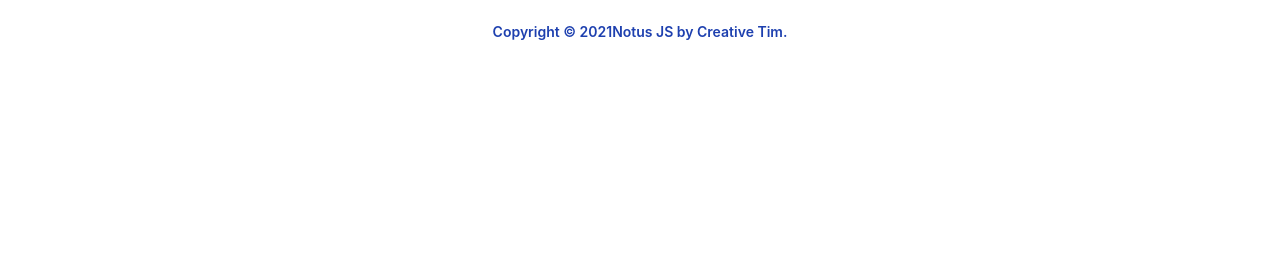
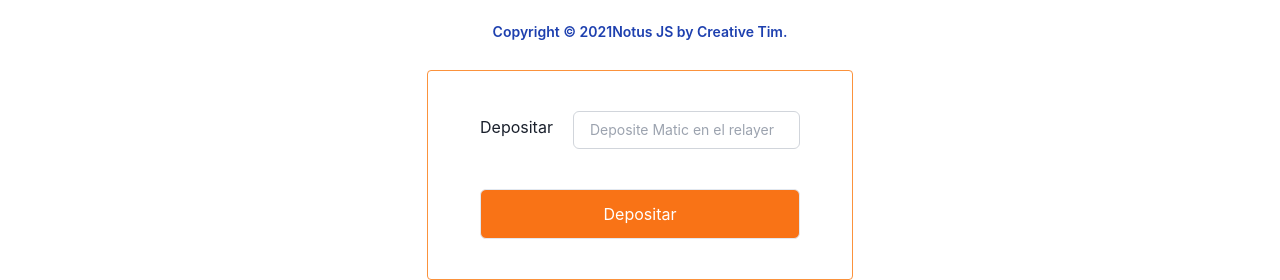
Before and after one commit to Colifaa/Andino, a Next.js app: page /pruebas in a window 1280 px wide. Shown: the part 1285-1565 px from the top of the page. Before the commit the page ends 1355 px from the top, so only its background shows below. Built offline with nearby package versions, Linux system fonts and the light colour scheme.

Commit message:
boton final

```diff
--- a/src/pages/pruebas.js
+++ b/src/pages/pruebas.js
@@ -1,5 +1,6 @@
 import CardPoaps from '@/components/CardPoaps';
 import Cards from '@/components/Cards';
+import DepositButton from '@/components/DepositButton';
 import Footer from '@/components/Footer';
 import NavBar from '@/components/NavBar';
 import Head from 'next/head';
@@ -31,7 +32,7 @@
         <CardPoaps/>
       </div>
       <Footer/>
-
+<DepositButton/>
   </div>
 );
 
```
Also changed, not shown: 1 other file (tests, documents, lock files or other folders).
